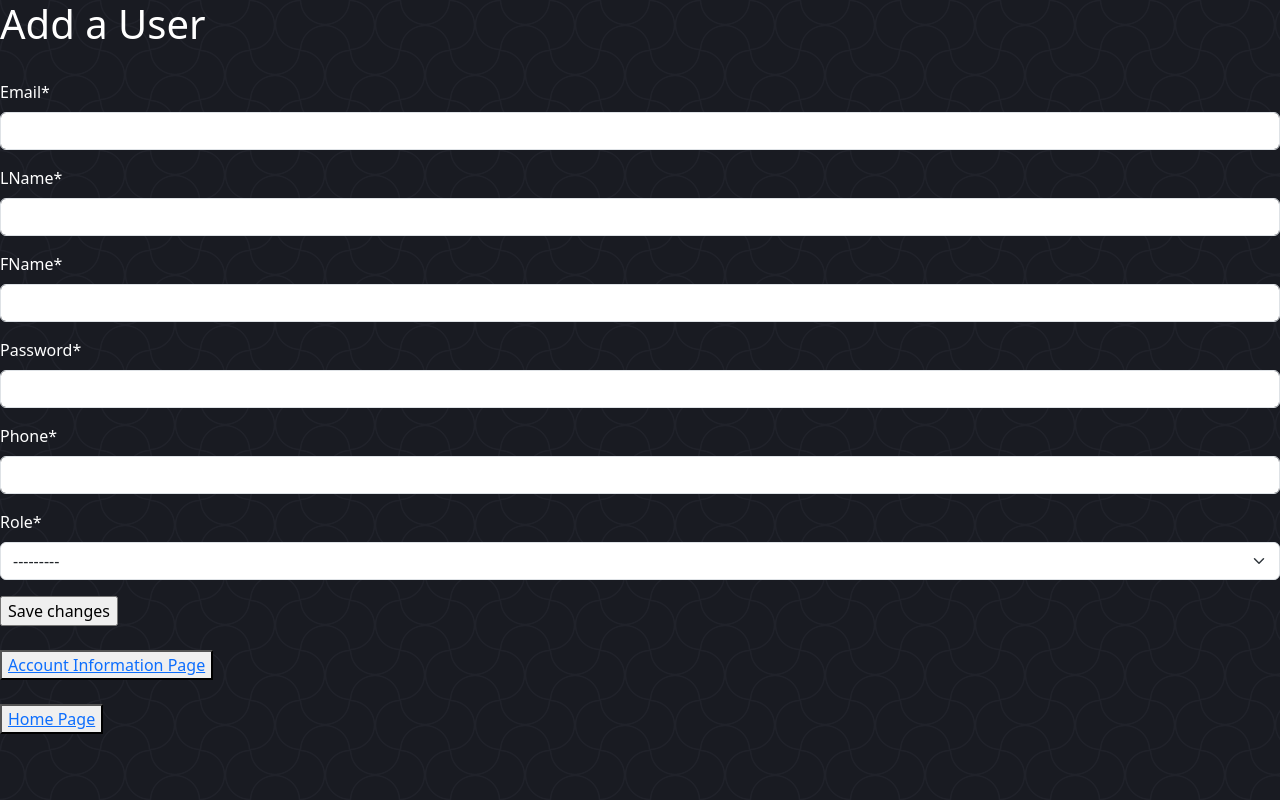
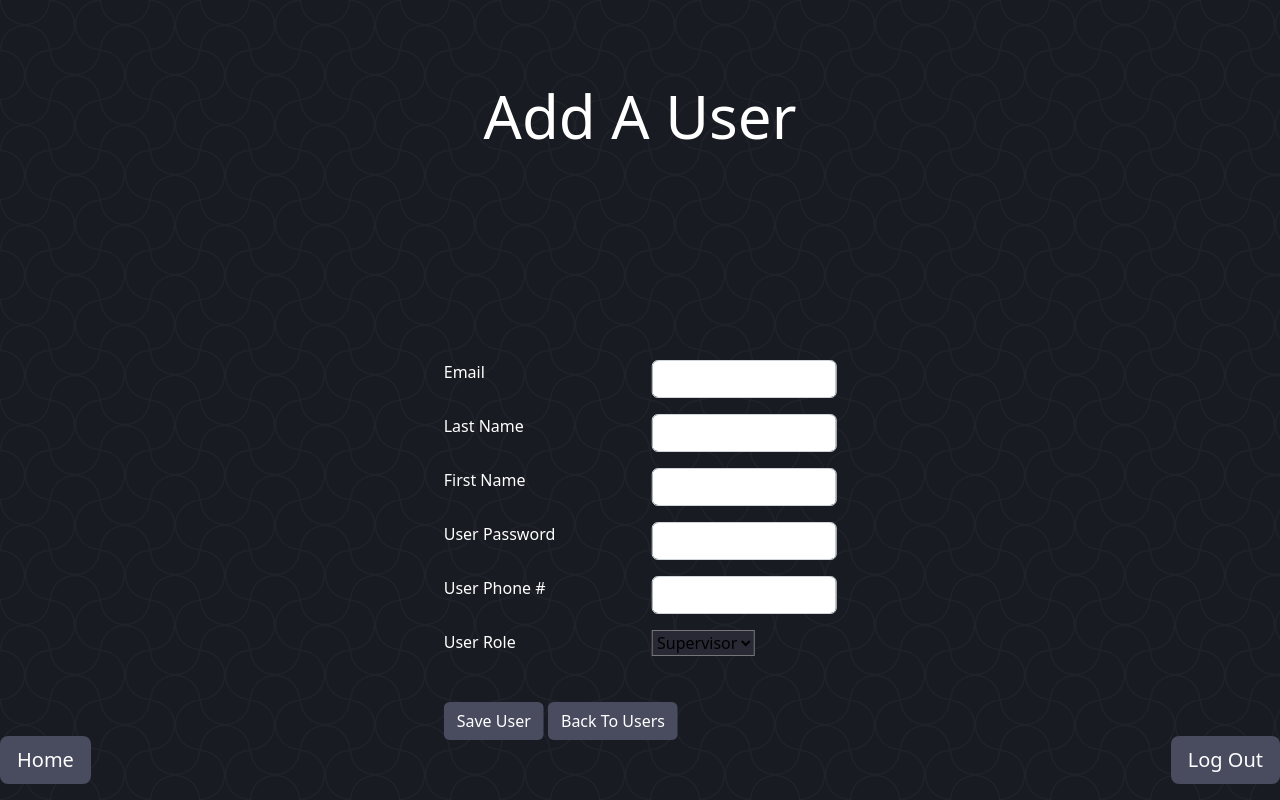
Before and after one commit to CAndreas7/DjangoUntrained, a Django app: page /userAdd/ in a window 1280 px wide. Run offline with Django 4.2, Linux system fonts and the light colour scheme; some libraries are stand-ins or nearby versions.

Commit message:
stupid bugs make me want to die

```diff
--- a/Management/views.py
+++ b/Management/views.py
@@ -294,6 +294,13 @@ class users(ListView):
     template_name = 'main/User/users.html'
     context_object_name = 'results'
 
+    # troubleshooting
+    # def get(self, request):
+    #     userRole = request.session['roleSession']
+    #     user = User.objects.all()
+    #     context = {'results': user, 'roleTemplate': userRole}
+    #     return render(request, "main/User/users.html", context)
+
     def get_queryset(self):
         query = self.request.GET.get('q', '')
         queryset = super().get_queryset()
@@ -314,9 +321,10 @@ class userDelete(View):
     def get(self, request, email_id):
         # could be a delete method
         User.deleteUser(email_id)
+
         # Redirect to a success page or back to the list of courses
         userRole = request.session['roleSession']
-        user = Course.objects.all()
+        user = User.objects.all()
         context = {'results': user, 'roleTemplate': userRole, 'message': "Account Successfully Deleted"}
         return render(request, "main/User/users.html", context)
 
--- a/static/css/style.css
+++ b/static/css/style.css
@@ -15,3 +15,7 @@ body{
         radial-gradient(var(--_c)) 0 calc(var(--s)/2)/var(--s) var(--s) var(--c);
     background-attachment: fixed;
 }
+
+select{
+    background-color: #282934;
+}
--- a/templates/main/User/userAdd.html
+++ b/templates/main/User/userAdd.html
@@ -1,22 +1,91 @@
-{% extends 'base.html' %}
+{% extends 'basePages.html' %}
     {% load crispy_forms_tags %}
     {% load crispy_forms_filters %}
+
+{% block header %}
+Add A User
+{% endblock header %}
+
+
 {% block content %}
 
-<h1>Add a User</h1>
-     {{ message }} <br>
-    <form method="post">
-  {% csrf_token %}
-  {{ form|crispy }}
-  <input type="submit" value="Save changes">
-</form>
+    <div class="container position-relative" style="height: 500px">
+        <div class="UserAddForm position-absolute top-50 start-50 translate-middle">
+            <form method="post">
+                {% csrf_token %}
+                <div class="row mb-3">
+                    <div class="col">
+                        <label class="form-label text-white">Email</label>
+                    </div>
+                    <div class="col">
+                        <input type="email" class="form-control" name="email">
+                    </div>
+                </div>
+                <div class="row mb-3">
+                    <div class="col">
+                        <label class="form-label text-white">Last Name</label>
+                    </div>
+                    <div class="col">
+                        <input type="text" class="form-control" name="lName">
+                    </div>
+                </div>
+                <div class="row mb-3">
+                    <div class="col">
+                        <label class="form-label text-white">First Name</label>
+                    </div>
+                    <div class="col">
+                        <input type="text" class="form-control" name="fName">
+                    </div>
+                </div>
+                <div class="row mb-3">
+                    <div class="col">
+                        <label class="form-label text-white">User Password</label>
+                    </div>
+                    <div class="col">
+                        <input type="text" class="form-control" name="password">
+                    </div>
+                </div>
+                <div class="row mb-3">
+                    <div class="col">
+                        <label class="form-label text-white">User Phone #</label>
+                    </div>
+                    <div class="col">
+                        <input type="text" class="form-control" name="phone">
+                    </div>
+                </div>
+                <div class="row mb-3">
+                    <div class="col">
+                        <label class="form-label text-white">User Role</label>
+                    </div>
+                    <div class="col">
+                        <select name="role">
+                            <option value="1">Supervisor</option>
+                            <option value="2">Instructor</option>
+                            <option value="3">TA</option>
+                        </select>
+                    </div>
+                </div>
+                <br>
+                <input class="btn" type="submit" value="Save User" style="color: white; background-color: #494b5f"></input>
+                <a class="btn" href="{% url 'users' %}" role="button" style="color: white; background-color: #494b5f">Back To Users</a>
+            </form>
+        </div>
+        {% if message != None %}
+            <div class="position-absolute top-100 start-50 translate-middle">
+                <div class="container p-3 my-5 alert alert-success alert-dismissible fade show text-black">
+                    <strong>Success! </strong>{{ message }}
+                </div>
+            </div>
+        {% endif %}
+    </div>
 
+{#     {{ message }} <br>#}
+{#    <form method="post">#}
+{#  {% csrf_token %}#}
+{#  {{ form|crispy }}#}
+{#  <input type="submit" value="Save changes">#}
+{#</form>#}
 
-
-
-
- <br><button type="button"><a href="{% url 'users' %}">Account Information Page</a></button>
-
-<br> <br> <button type="button"><a href="{% url 'mainHome' %}">Home Page</a></button>
+{# <br><button type="button"><a href="{% url 'users' %}">Account Information Page</a></button>#}
 
 {% endblock content %}
--- a/templates/main/User/users.html
+++ b/templates/main/User/users.html
@@ -8,8 +8,6 @@
 {% endblock header %}
 
 {% block content %}
-
-
 
     <div class="container">
         <form class="d-flex" role="search" method="get" action="{% url 'users' %}">
@@ -30,6 +28,7 @@
                 </thead>
                 <tbody>
                     {% for result in results %}
+
                         <tr>
                             <td>{{ result.getfName }}</td>
                             <td>{{ result.getlName }}</td>
```
Also changed, not shown: db.sqlite3.
